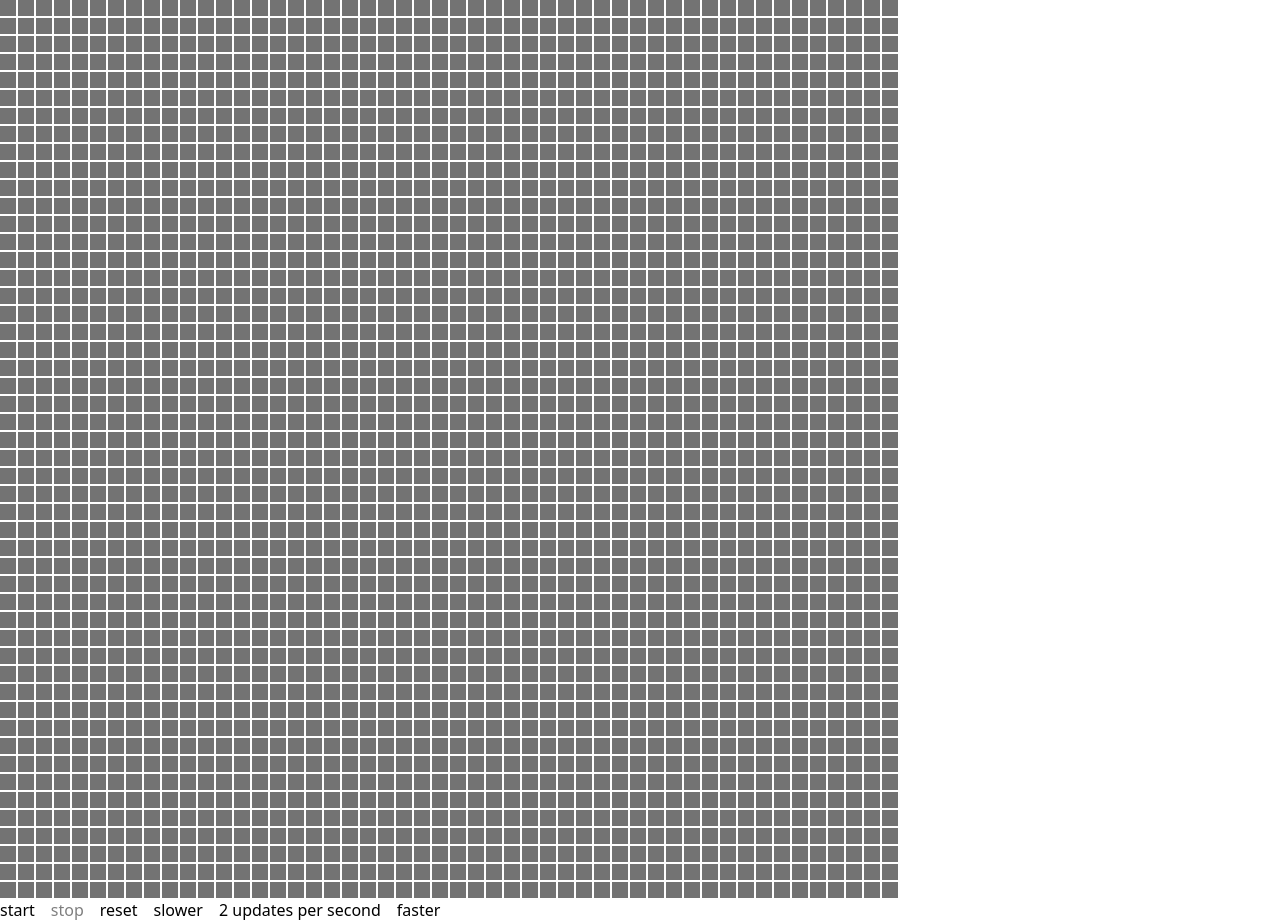
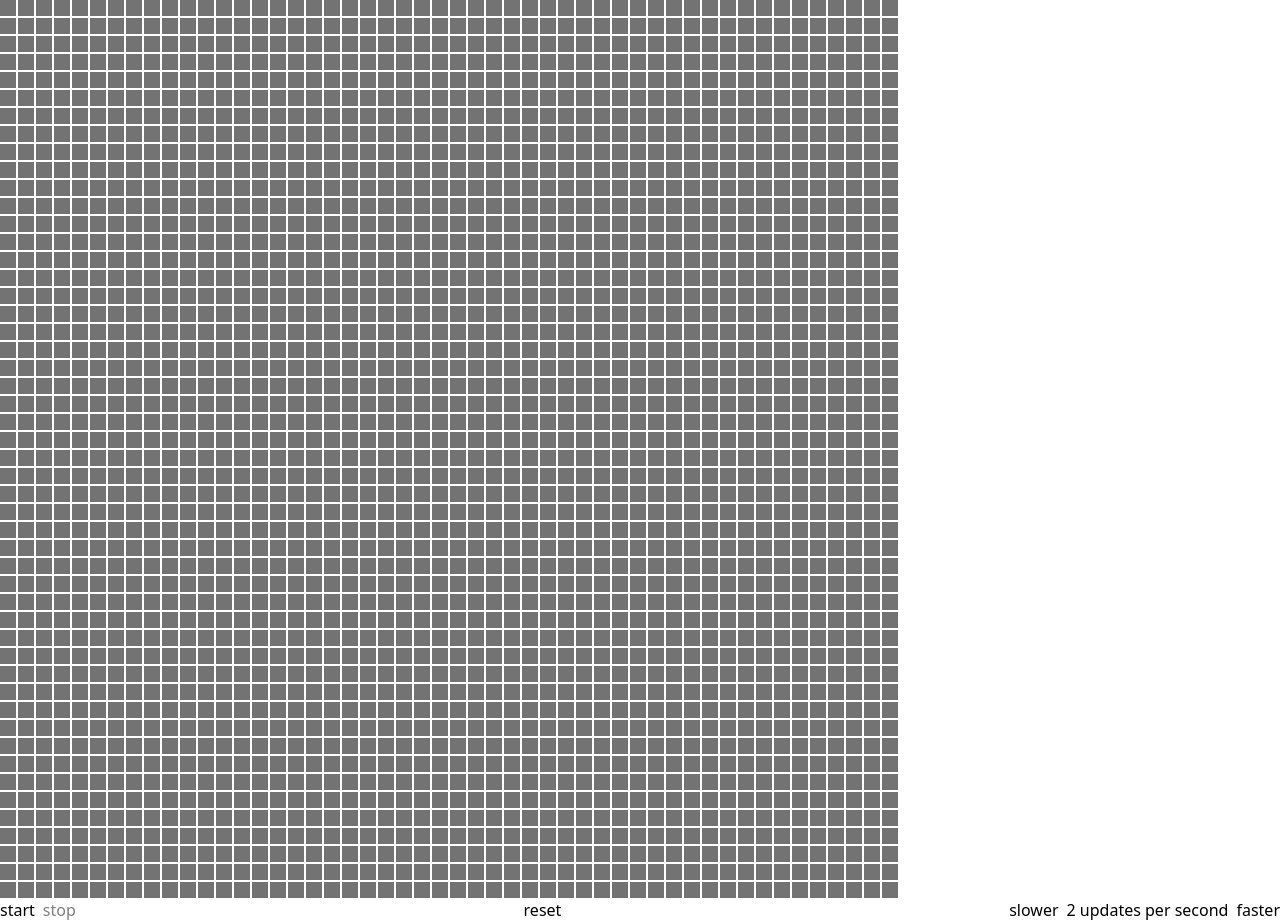
Before and after one commit to norbusonam/game-of-life, a React (Vite) app: page / in a window 1280 px wide. Built offline with nearby package versions, Linux system fonts and the light colour scheme.

Commit message:
update button layout

```diff
--- a/src/app.tsx
+++ b/src/app.tsx
@@ -56,7 +56,8 @@
   return (
     <div>
       <Grid width={50} height={50} cells={cells} onCellClick={onCellClick} />
-      <div className="flex gap-4">
+      <div className="flex justify-between">
+        <div className="space-x-2">
           <button
             onClick={onStart}
             disabled={isRunning}
@@ -71,7 +72,9 @@
           >
             stop
           </button>
+        </div>
         <button onClick={onReset}>reset</button>
+        <div className="space-x-2">
           <button
             disabled={updatesPerSecond === MIN_SPEED}
             onClick={() => onSpeedChange(updatesPerSecond - 1)}
@@ -89,5 +92,6 @@
           </button>
         </div>
       </div>
+    </div>
   );
 }
```
Lines whose indentation alone changed are shown as unchanged.
